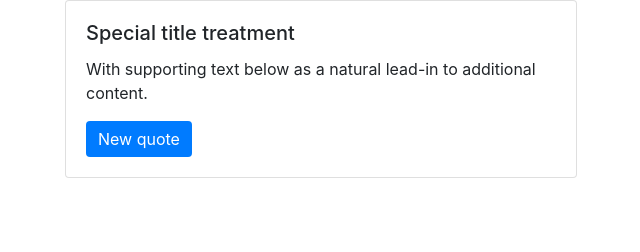
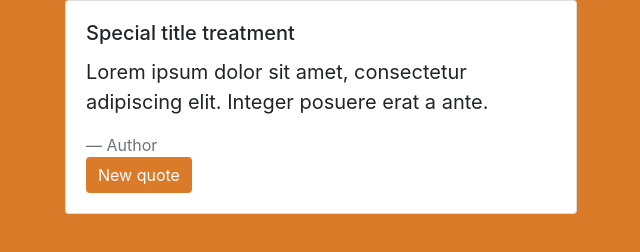
Before and after one commit to alexandrecoin/FreeCodeCamp, a plain HTML site: page 3_Front_End_Libraries/index.html in a window 1280 px wide. Shown: the whole page, without its empty margins (319-959 px from the left). Drawn offline with nearby package versions, Linux system fonts and the light colour scheme; no server answers.

Commit message:
3-1: Add random quote + refacto

```diff
--- a/3_Front_End_Libraries/index.html
+++ b/3_Front_End_Libraries/index.html
@@ -17,11 +17,14 @@
       <div class="card">
         <div class="card-body">
           <h5 class="card-title">Special title treatment</h5>
-          <p class="card-text">
-            With supporting text below as a natural lead-in to additional
-            content.
-          </p>
-          <button class="button btn btn-primary" onclick="setRandomColor()">
+          <blockquote class="blockquote mb-0">
+            <p>
+              Lorem ipsum dolor sit amet, consectetur adipiscing elit. Integer
+              posuere erat a ante.
+            </p>
+            <footer class="blockquote-footer">Author</footer>
+          </blockquote>
+          <button class="button btn btn-primary" onclick="getQuote()">
             New quote
           </button>
         </div>
--- a/3_Front_End_Libraries/index.js
+++ b/3_Front_End_Libraries/index.js
@@ -8,7 +8,6 @@ function getRandomColor() {
 }
 
 const setRandomColor = () => {
-  const quote = getQuote();
   const randomColor = getRandomColor();
   const list = document.querySelectorAll('.container-fluid, .btn');
   list.forEach((e) => {
@@ -17,10 +16,14 @@ const setRandomColor = () => {
   });
 };
 
-const getQuote = async () => {
+ const getQuote = async () => {
+  setRandomColor();
   let result = [];
   await fetch('https://type.fit/api/quotes')
     .then((response) => response.json())
     .then((data) => (result = data));
-  console.log(result);
+  let element = document.querySelector('.blockquote');
+  element.innerHTML = result[Math.floor(Math.random() * result.length)].text;
 };
+
+window.onload = getQuote();
```
